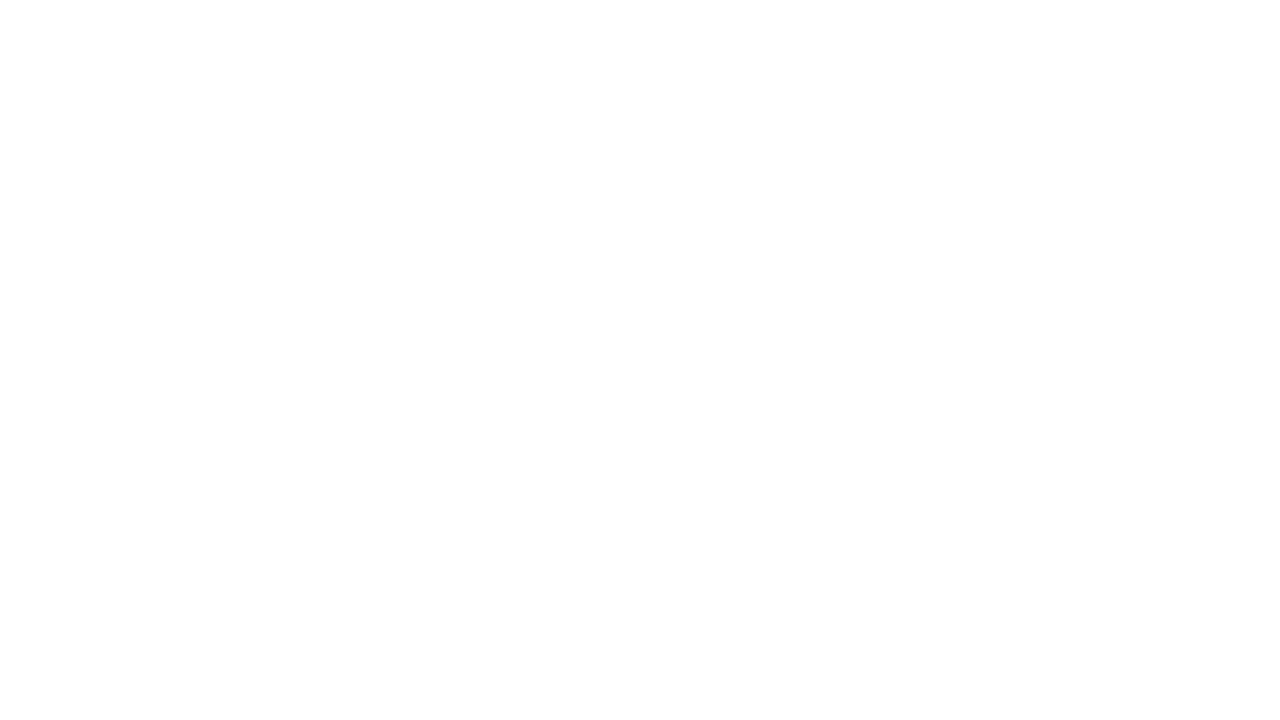
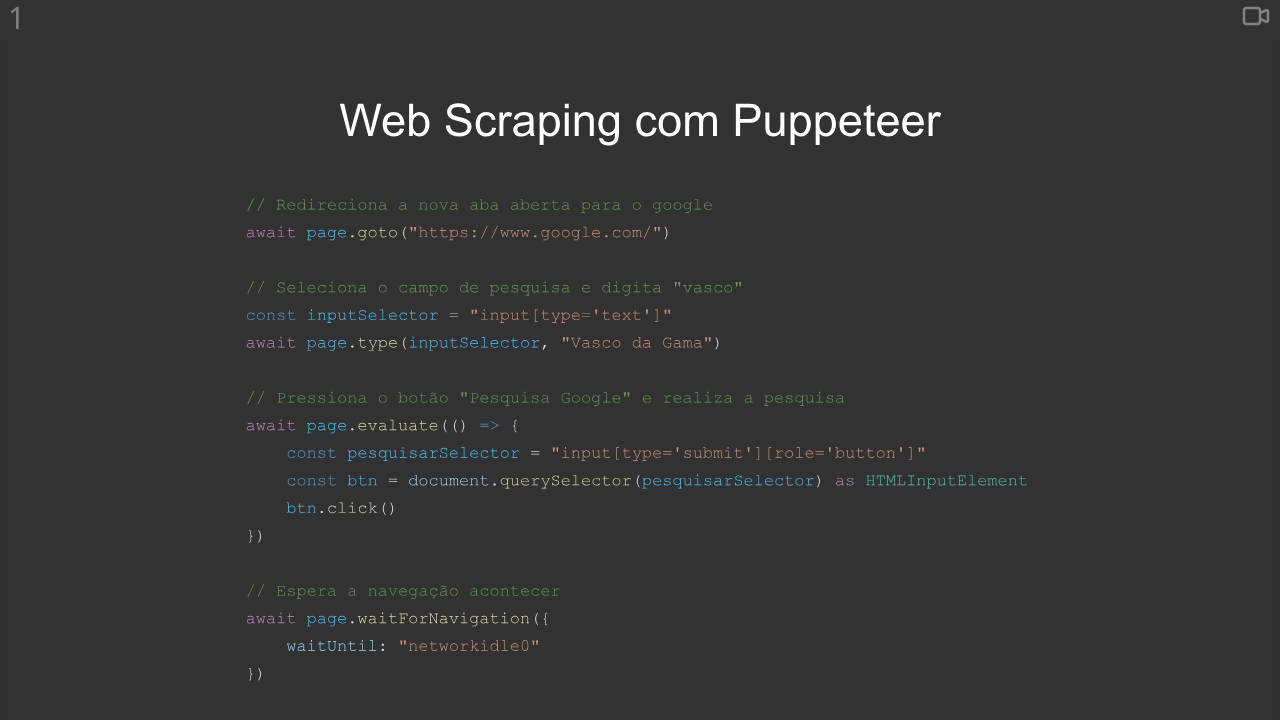
Before and after one commit to FelipeFlohr/ambisis-node-presentation, a React app: page /25 in a window 1280 px wide. Before the commit this address had no page. Shown: the top 720 px of the page. Built offline with nearby package versions, Linux system fonts and the light colour scheme.

Commit message:
Adicionado slide 24 e 25

```diff
--- a/src/main.tsx
+++ b/src/main.tsx
@@ -28,6 +28,8 @@ import Twentieth from "./views/slides/20/Twentieth"
 import TwentyFirst from "./views/slides/21/TwentyFirst"
 import TwentySecond from "./views/slides/22/TwentySecond"
 import TwentyThird from "./views/slides/23/TwentyThird"
+import TwentyFourth from "./views/slides/24/TwentyFourth"
+import TwentyFifth from "./views/slides/25/TwentyFifth"
 
 ReactDOM.createRoot(document.getElementById("root") as HTMLElement).render(
   <React.StrictMode>
@@ -58,6 +60,8 @@ ReactDOM.createRoot(document.getElementById("root") as HTMLElement).render(
           <Route path="/21" element={<TwentyFirst />} />
           <Route path="/22" element={<TwentySecond />} />
           <Route path="/23" element={<TwentyThird />} />
+          <Route path="/24" element={<TwentyFourth />} />
+          <Route path="/25" element={<TwentyFifth />} />
         </Routes>
       </Layout>
     </BrowserRouter>
--- /dev/null
+++ b/src/views/slides/24/TwentyFourth.tsx
@@ -0,0 +1,8 @@
+import ImageBackground from "../../../components/imageBackground";
+import twentyFourth from "../../../assets/vectorslides/24.svg"
+
+export default function TwentyFourth() {
+    return (
+        <ImageBackground image={twentyFourth} hexBackground="#323232" />
+    )
+}
--- /dev/null
+++ b/src/views/slides/25/TwentyFifth.tsx
@@ -0,0 +1,8 @@
+import ImageBackground from "../../../components/imageBackground";
+import twentyFifth from "../../../assets/vectorslides/25.svg";
+
+export default function TwentyFifth() {
+    return (
+        <ImageBackground image={twentyFifth} hexBackground="#323232" />
+    )
+}
```
Also changed, not shown: src/assets/vectorslides/24.svg (added), src/assets/vectorslides/25.svg (added).
